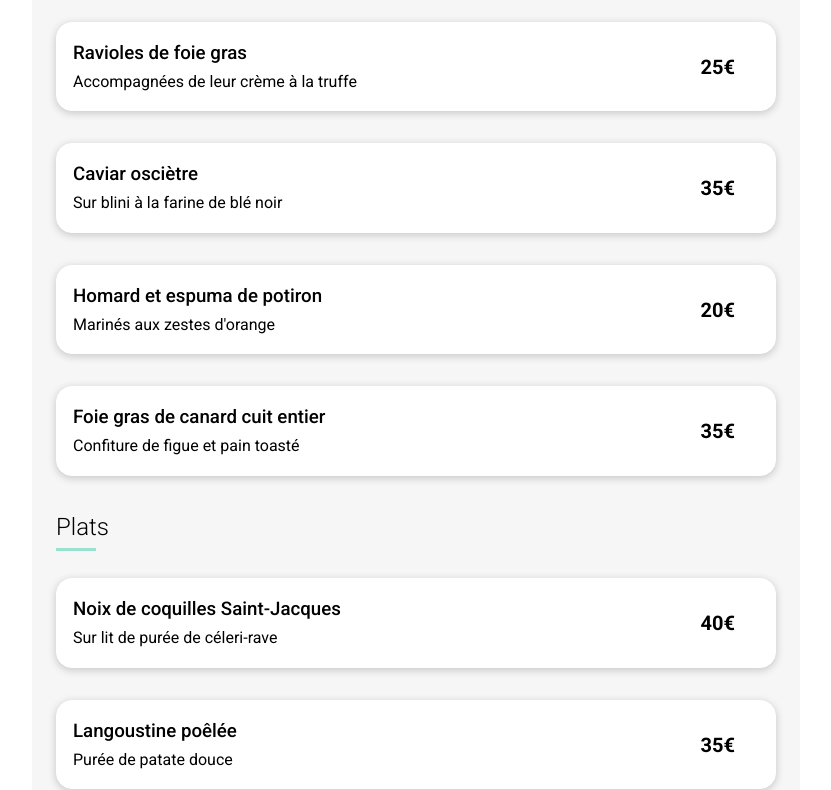
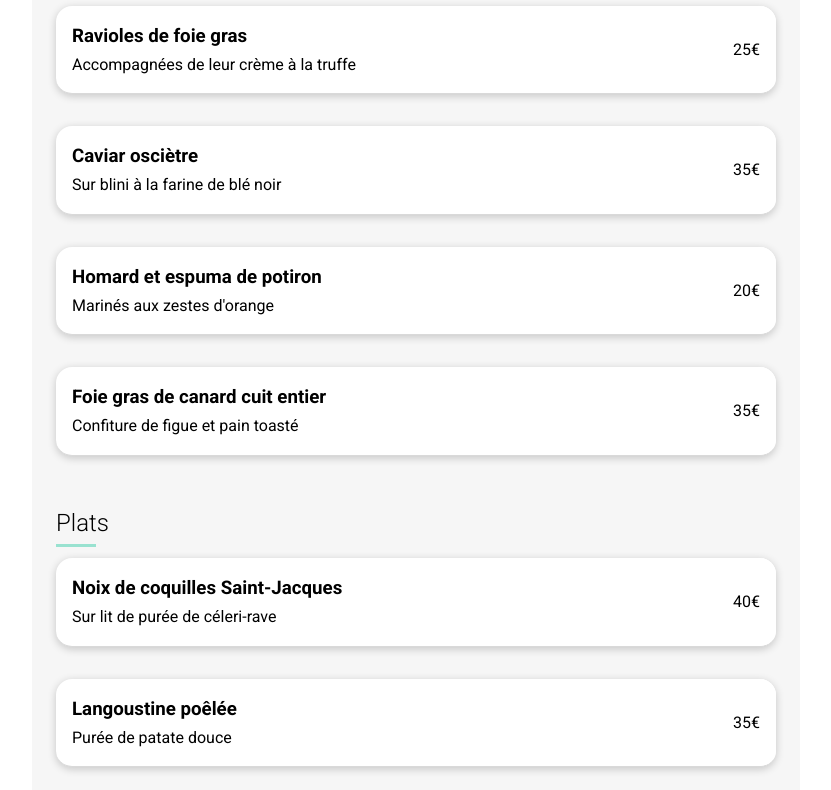
Before and after one commit to Steinshy/OC-OhMyFood, a plain HTML site: page assets/restaurants/note.html in a window 1280 px wide. Shown: the part 441-1231 px from the top of the page, without its empty margins (224-1055 px from the left). Drawn offline with Linux system fonts and the light colour scheme; a web font is replaced by a local one.

Commit message:
Fix menu hover

```diff
--- a/assets/css/animation.css
+++ b/assets/css/animation.css
@@ -143,17 +143,14 @@ main {
     Menu Item Hover
    ========================= */
 .menu__item-check {
-  transform: translateX(100%);
-  transition: transform 0.3s cubic-bezier(0.4, 0, 0.2, 1),
-    width 0.3s cubic-bezier(0.4, 0, 0.2, 1);
+  transition: transform 0.3s cubic-bezier(0.4, 0, 0.2, 1);
 }
 
 .menu__item-check i {
   transition: transform 0.3s cubic-bezier(0.4, 0, 0.2, 1);
 }
 
-.menu__item:hover .menu__item-check {
-  width: 60px;
+.menu__item:hover .menu__item-check-container {
   transform: translateX(0);
 }
 
--- a/assets/css/style.css
+++ b/assets/css/style.css
@@ -148,21 +148,6 @@ button:hover {
   opacity: 0.8;
   transform: translateY(-2px);
   box-shadow: var(--box-shadow-medium);
-}
-
-.custom_heart {
-  font-size: var(--font-size-xl);
-  color: var(--color-white);
-  text-shadow: 1.5px 0 0 #000, -1.5px 0 0 #000, 0 1.5px 0 #000, 0 -1.5px 0 #000,
-    1.1px 1.1px 0 #000, -1.1px -1.1px 0 #000, 1.1px -1.1px 0 #000,
-    -1.1px 1.1px 0 #000;
-  z-index: 2;
-  transition: color 0.3s, text-shadow 0.3s;
-}
-
-.custom_heart:hover {
-  color: var(--color-primary);
-  text-shadow: none;
 }
 
 /* =========================
@@ -460,7 +445,18 @@ footer nav i {
 }
 
 .menu__header-title i {
-  font-size: var(--font-size-2xl);
+  font-size: var(--font-size-lg);
+  color: var(--color-white);
+  text-shadow: 1.5px 0 0 #000, -1.5px 0 0 #000, 0 1.5px 0 #000, 0 -1.5px 0 #000,
+    1.1px 1.1px 0 #000, -1.1px -1.1px 0 #000, 1.1px -1.1px 0 #000,
+    -1.1px 1.1px 0 #000;
+  z-index: 2;
+  transition: color 0.3s, text-shadow 0.3s;
+}
+
+.menu__header-title i:hover {
+  color: var(--color-primary);
+  text-shadow: none;
 }
 
 .menu__header button {
@@ -502,31 +498,24 @@ footer nav i {
    ========================= */
 .menu__item {
   display: flex;
-  flex-direction: row;
-  margin-top: var(--space-xl);
+  align-items: center;
+  width: 100%;
+  border-bottom: 1px solid var(--color-border);
+  box-shadow: var(--box-shadow-light);
+  border-radius: var(--space-md);
+  overflow: hidden;
   background-color: var(--color-white);
-  border-radius: var(--space-md);
-  box-shadow: var(--box-shadow-light);
-  border: 1px solid var(--color-white);
-  overflow: hidden;
-  cursor: pointer;
   position: relative;
-  transition: box-shadow 0.3s;
-  width: var(--size-full);
-}
-
-.menu__item:hover {
-  box-shadow: var(--box-shadow-medium);
+  margin-top: var(--space-md);
+  margin-bottom: var(--space-md);
+  transition: box-shadow 0.3s cubic-bezier(0.4, 0, 0.2, 1);
 }
 
 .menu__item-content {
-  display: flex;
-  flex-direction: row;
-  align-items: center;
-  justify-content: space-between;
-  flex: 1;
+  min-width: 0;
   padding: var(--space-md);
-  transition: transform 0.3s ease;
+  width: 80%;
+  transition: width 0.3s cubic-bezier(0.4, 0, 0.2, 1);
 }
 
 .menu__item-content-description {
@@ -534,31 +523,54 @@ footer nav i {
   flex-direction: column;
 }
 
-.menu__item-content-price {
-  font-weight: var(--font-weight-bold);
-  font-size: var(--font-size-lg);
-  color: var(--color-text);
+.menu__item-content-description h3,
+.menu__item-content-description span {
+  margin: 0;
+  overflow: hidden;
+  text-overflow: ellipsis;
   white-space: nowrap;
 }
 
-.menu__item-content h3 {
-  font-weight: 500;
+.menu__item-check-container {
+  display: flex;
+  justify-content: center;
+  align-items: center;
+  position: absolute;
+  top: 0;
+  right: -4rem;
+  height: 100%;
+  background-color: var(--color-white);
+  transition: right 0.3s cubic-bezier(0.4, 0, 0.2, 1);
 }
 
-.menu__item-content p {
-  font-weight: 300;
-  color: #666;
+.menu__item:hover {
+  cursor: pointer;
+  box-shadow: var(--box-shadow-medium);
+}
+
+.menu__item:hover .menu__item-check-container {
+  right: 0;
+}
+
+.menu__item:hover .menu__item-content {
+  width: 60%;
+}
+
+.menu__item-content-price {
+  white-space: nowrap;
+  margin-right: var(--space-md);
 }
 
 /* =========================
     Menu Item Check
    ========================= */
 .menu__item-check {
+  width: 4rem;
+  height: 100%;
   display: flex;
   align-items: center;
   justify-content: center;
   background-color: var(--color-badge);
-  color: var(--color-white);
   font-size: var(--font-size-lg);
 }
 
--- a/assets/restaurants/note.html
+++ b/assets/restaurants/note.html
@@ -79,7 +79,7 @@
       <section class="menu__header">
         <div class="menu__header-title">
           <h1>La note enchantée</h1>
-          <i class="fa-solid fa-heart custom_heart"></i>
+          <i class="fa-solid fa-heart"></i>
         </div>
 
         <!-- Menu Sections -->
@@ -94,12 +94,14 @@
                 <h3>Ravioles de foie gras</h3>
                 <span>Accompagnées de leur crème à la truffe</span>
               </div>
+            </div>
+            <div class="menu__item-check-container">
               <div class="menu__item-content-price">
                 <span>25€</span>
               </div>
-            </div>
               <div class="menu__item-check">
                 <i class="fa-solid fa-check"></i>
+              </div>
             </div>
           </div>
 
@@ -109,12 +111,14 @@
                 <h3>Caviar osciètre</h3>
                 <span>Sur blini à la farine de blé noir</span>
               </div>
+            </div>
+            <div class="menu__item-check-container">
               <div class="menu__item-content-price">
                 <span>35€</span>
               </div>
-            </div>
               <div class="menu__item-check">
                 <i class="fa-solid fa-check"></i>
+              </div>
             </div>
           </div>
 
@@ -124,12 +128,14 @@
                 <h3>Homard et espuma de potiron</h3>
                 <span>Marinés aux zestes d'orange</span>
               </div>
+            </div>
+            <div class="menu__item-check-container">
               <div class="menu__item-content-price">
                 <span>20€</span>
               </div>
-            </div>
               <div class="menu__item-check">
                 <i class="fa-solid fa-check"></i>
+              </div>
             </div>
           </div>
 
@@ -139,12 +145,14 @@
                 <h3>Foie gras de canard cuit entier</h3>
                 <span>Confiture de figue et pain toasté</span>
               </div>
+            </div>
+            <div class="menu__item-check-container">
               <div class="menu__item-content-price">
                 <span>35€</span>
               </div>
-            </div>
               <div class="menu__item-check">
                 <i class="fa-solid fa-check"></i>
+              </div>
             </div>
           </div>
         </aside>
@@ -159,12 +167,14 @@
                 <h3>Noix de coquilles Saint-Jacques</h3>
                 <span>Sur lit de purée de céleri-rave</span>
               </div>
+            </div>
+            <div class="menu__item-check-container">
               <div class="menu__item-content-price">
                 <span>40€</span>
               </div>
-            </div>
               <div class="menu__item-check">
                 <i class="fa-solid fa-check"></i>
+              </div>
             </div>
           </div>
 
@@ -174,12 +184,14 @@
                 <h3>Langoustine poêlée</h3>
                 <span>Purée de patate douce</span>
               </div>
+            </div>
+            <div class="menu__item-check-container">
               <div class="menu__item-content-price">
                 <span>35€</span>
               </div>
-            </div>
               <div class="menu__item-check">
                 <i class="fa-solid fa-check"></i>
+              </div>
             </div>
           </div>
 
@@ -189,12 +201,14 @@
                 <h3>Mijoté de queue de bœuf</h3>
                 <span>Et riz sauvage aux zestes de citron</span>
               </div>
+            </div>
+            <div class="menu__item-check-container">
               <div class="menu__item-content-price">
                 <span>44€</span>
               </div>
-            </div>
               <div class="menu__item-check">
                 <i class="fa-solid fa-check"></i>
+              </div>
             </div>
           </div>
         </aside>
@@ -210,12 +224,14 @@
                 <h3>Macaron noisette et chocolat</h3>
                 <span>Glace au caramel brun et sel de Guérande</span>
               </div>
+            </div>
+            <div class="menu__item-check-container">
               <div class="menu__item-content-price">
                 <span>18€</span>
               </div>
-            </div>
               <div class="menu__item-check">
                 <i class="fa-solid fa-check"></i>
+              </div>
             </div>
           </div>
 
@@ -225,12 +241,14 @@
                 <h3>Baba au rhum revisité</h3>
                 <span>Avec son coulis de citron</span>
               </div>
+            </div>
+            <div class="menu__item-check-container">
               <div class="menu__item-content-price">
                 <span>22€</span>
               </div>
-            </div>
               <div class="menu__item-check">
                 <i class="fa-solid fa-check"></i>
+              </div>
             </div>
           </div>
 
@@ -240,12 +258,14 @@
                 <h3>Tarte au citron meringuée</h3>
                 <span>Déstructurée</span>
               </div>
+            </div>
+            <div class="menu__item-check-container">
               <div class="menu__item-content-price">
                 <span>23€</span>
               </div>
-            </div>
               <div class="menu__item-check">
                 <i class="fa-solid fa-check"></i>
+              </div>
             </div>
           </div>
         </aside>
```
Also changed, not shown: assets/restaurants/delice.html (+28 -10 lines), assets/restaurants/francaise.html (+28 -10 lines), assets/restaurants/palette.html (+28 -10 lines). Lines whose indentation alone changed are shown as unchanged.
